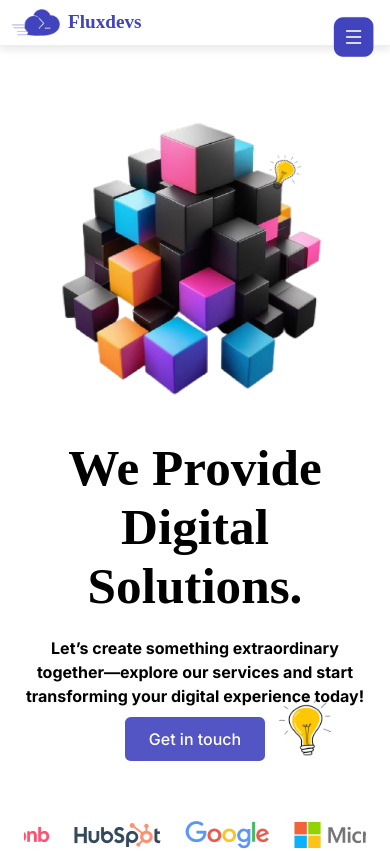
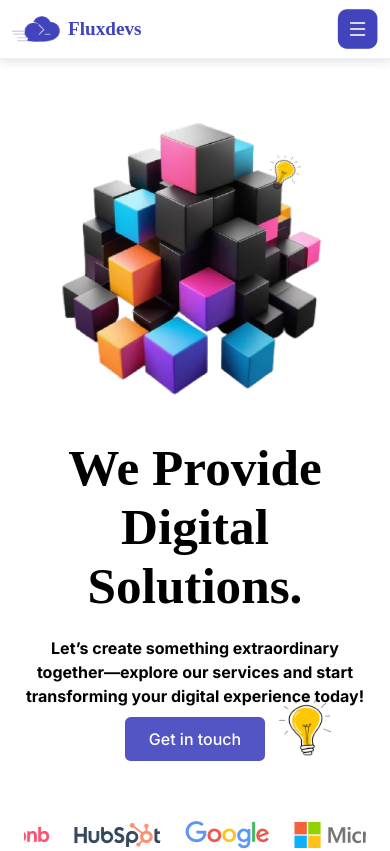
Before and after one commit to jubrealguy/fluxDevs, a React (Create React App) app: page / in a window 390 px wide. Shown: the top 851 px of the page. Built offline with nearby package versions, Linux system fonts and the light colour scheme.

Commit message:
responsiveness

```diff
--- a/src/components/Header.js
+++ b/src/components/Header.js
@@ -36,7 +36,7 @@ const Header = ({ logo, themeClick, dayLogo }) => {
             </nav>
 
     return (
-        <>
+
         <header className={`header ${headerClass}`}>
             <h1 className='header__primary'>
                 <img src={brand} alt='' />
@@ -60,7 +60,7 @@ const Header = ({ logo, themeClick, dayLogo }) => {
 
         </header>
 
-        </>
+
     )
 }
 
--- a/src/css/header.css
+++ b/src/css/header.css
@@ -1,7 +1,7 @@
 /* *************** H E A D E R ***************** */
 
 .header {
-  width: 100%;
+  width: 100vw;
   display: flex;
   justify-content: center;
   align-items: center;
@@ -102,11 +102,7 @@
 }
 
 .hamburger {
-  display: block;
-  position: absolute;
-  right: 2rem;
-  top: 2rem;
-  z-index: 101;
+  display: none;
 }
 
 .header__nav-mobile {
```
